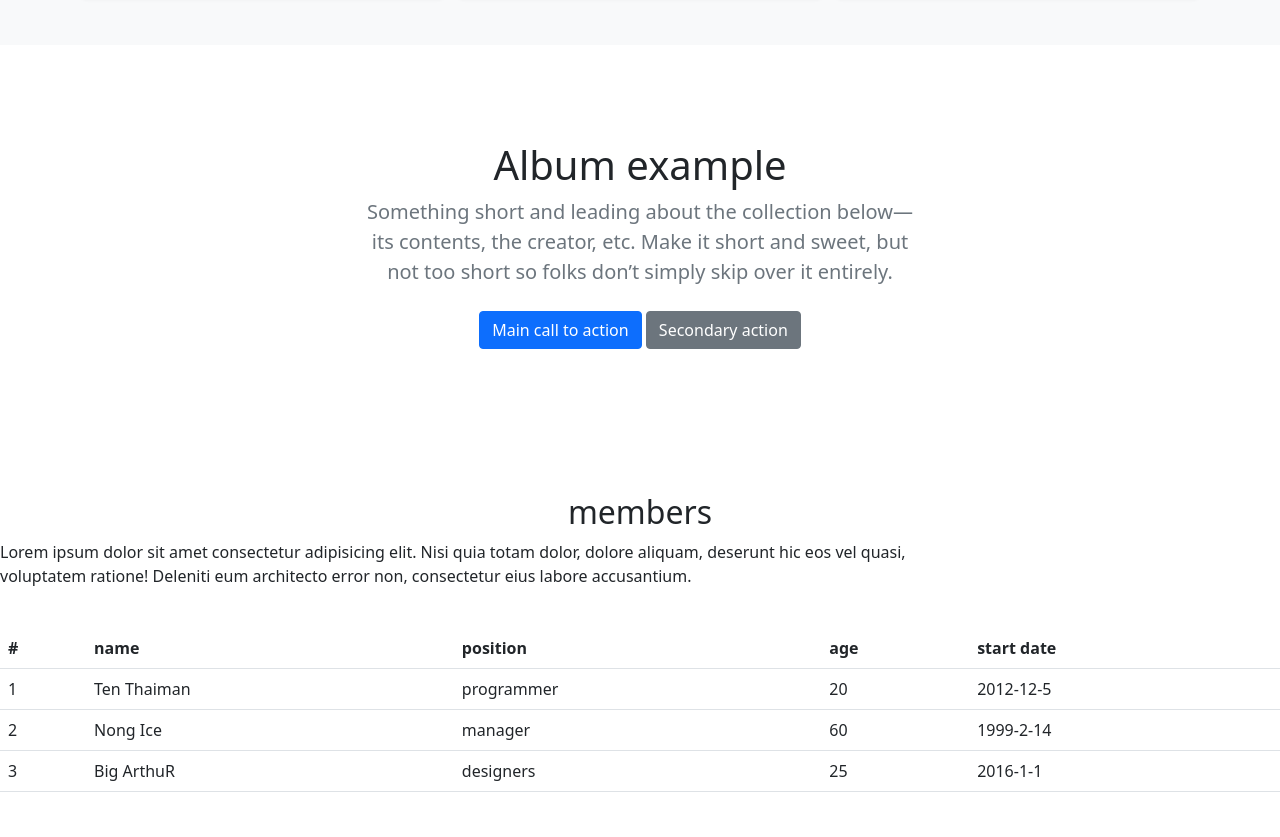
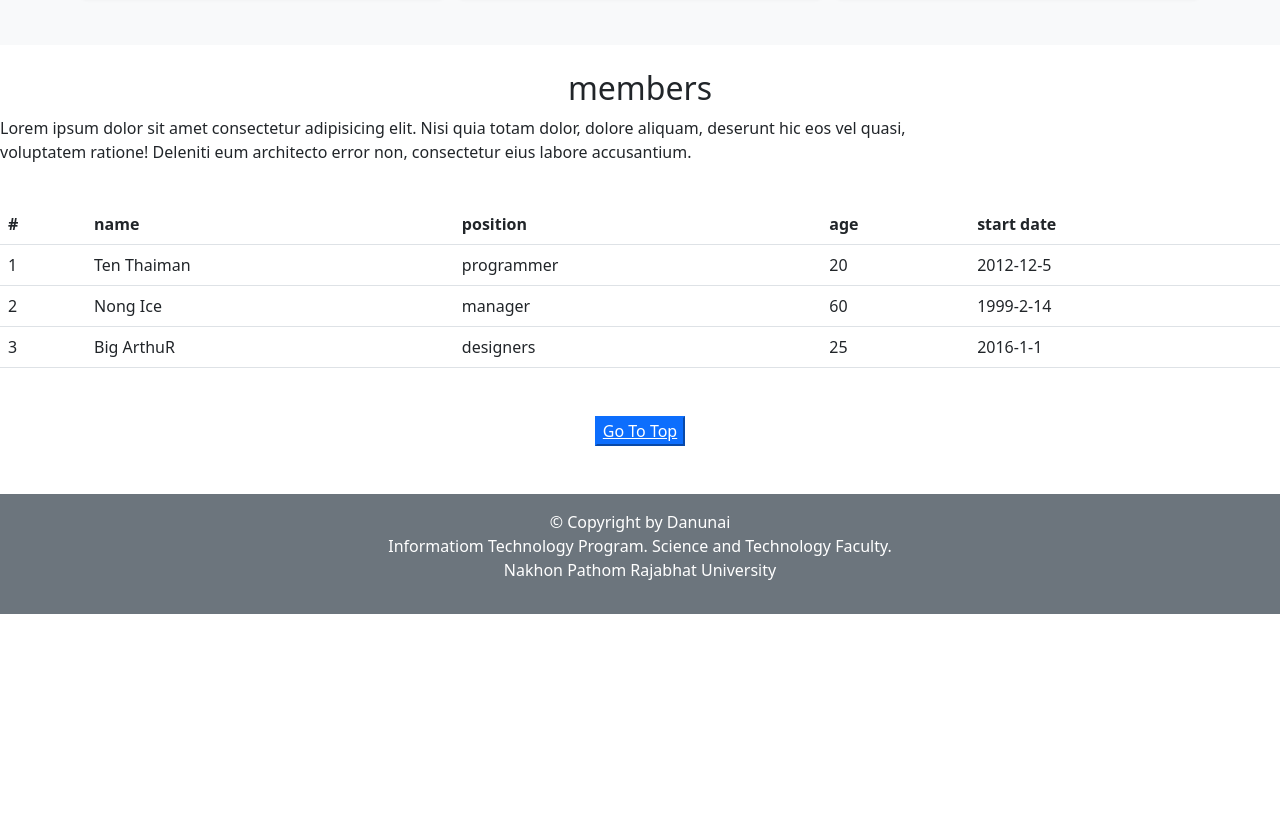
Before and after one commit to ArthuR0159/Danunai038, a plain HTML site: page 6540_13_mypet-bs5.html in a window 1280 px wide. Shown: the part 2057-2894 px from the top of the page. After the commit the page ends 2671 px from the top, so only its background shows below. Drawn offline with nearby package versions, Linux system fonts and the light colour scheme; files that its build step writes are made by us from their sources; files whose address does not match are found by name.

Commit message:
Add files via upload

```diff
--- a/6540_13_mypet-bs5.html
+++ b/6540_13_mypet-bs5.html
@@ -204,23 +204,6 @@
   </main>
 
 
-  <!------------------------------Carousel-------------------------------------->
-
-  <section class="py-5 text-center container">
-    <div class="row py-lg-5">
-      <div class="col-lg-6 col-md-8 mx-auto">
-        <h1 class="fw-light">Album example</h1>
-        <p class="lead text-muted">Something short and leading about the collection below—its contents, the creator, etc. Make it short and sweet, but not too short so folks don’t simply skip over it entirely.</p>
-        <p>
-          <a href="#" class="btn btn-primary my-2">Main call to action</a>
-          <a href="#" class="btn btn-secondary my-2">Secondary action</a>
-        </p>
-      </div>
-    </div>
-  </section>
-
-
-</main>
   <!------------------------------Table Member-------------------------------------->
   <section class="Member">
     <div class="Member-box">
```
